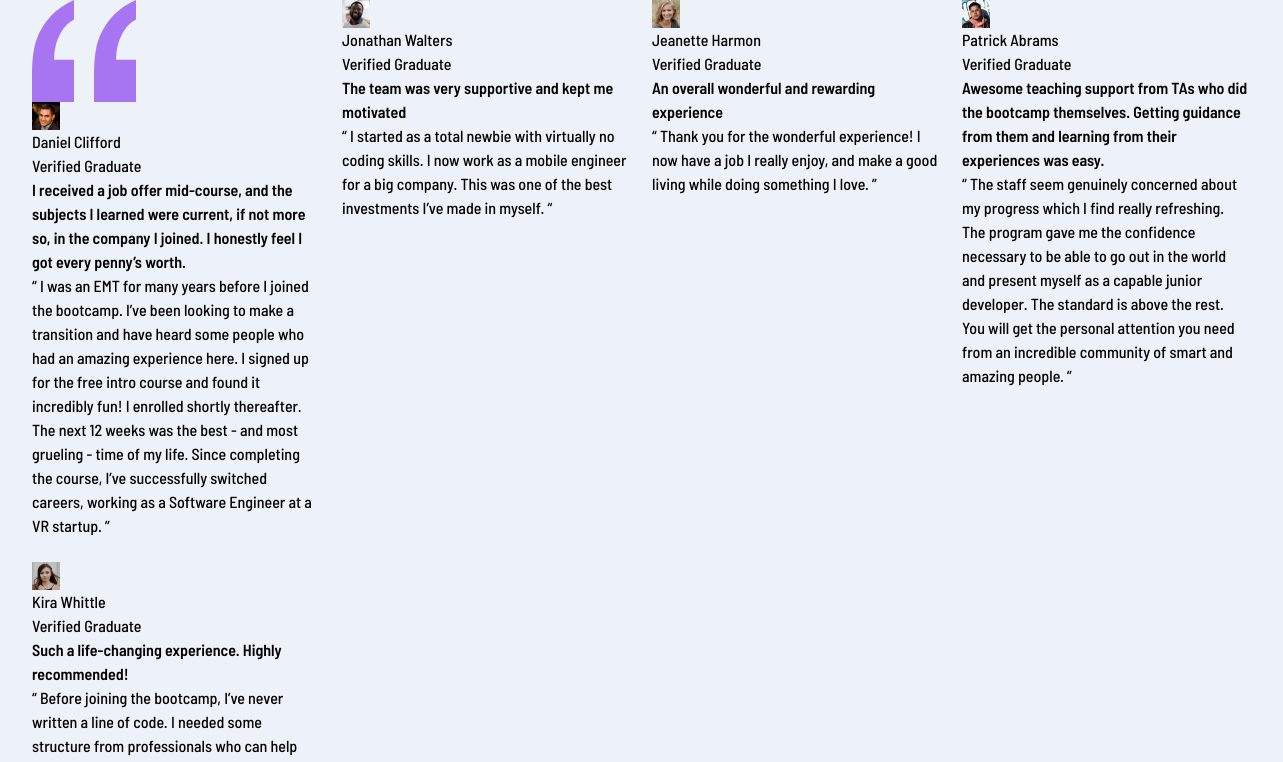
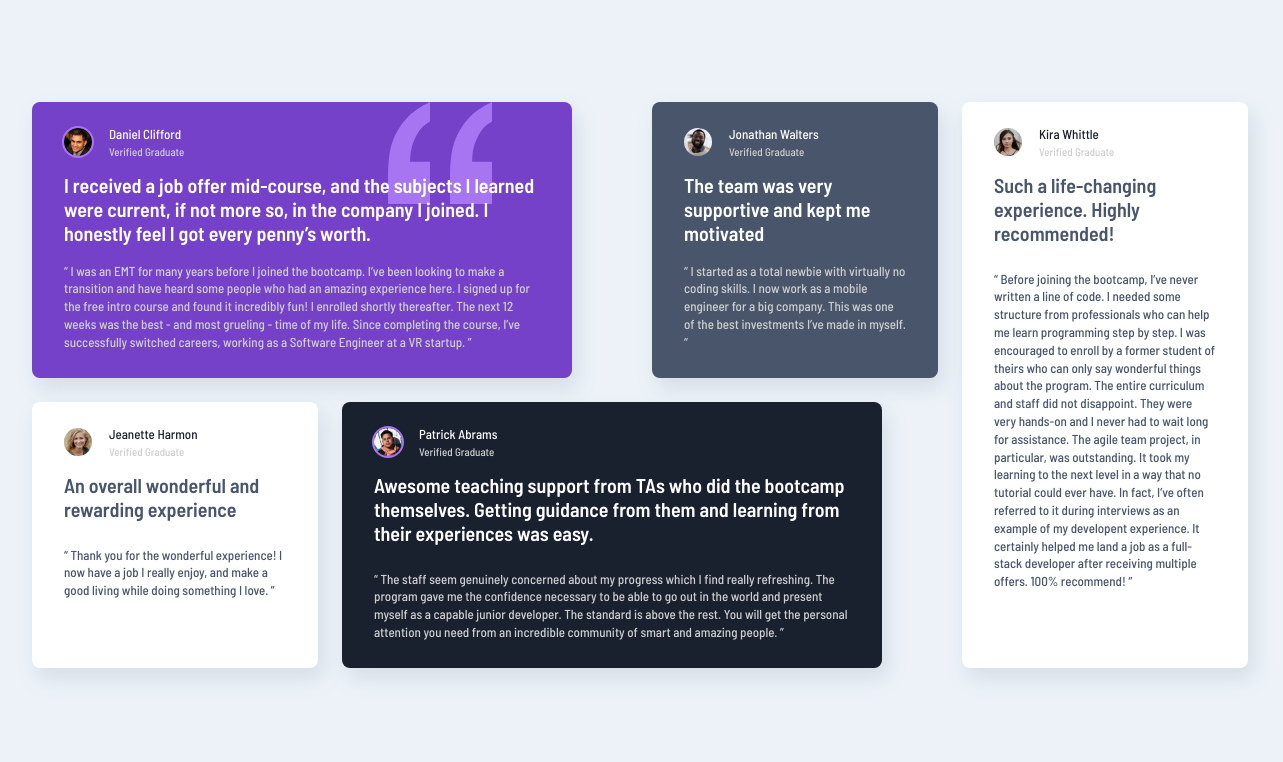
Before and after one commit to NikitaVologdin/testimonials-grid-section, a website: page index.html in a window 1536 px wide. Shown: the top 762 px of the page, without its empty margins (128-1411 px from the left). Drawn offline with Linux system fonts and the light colour scheme; files whose address does not match are found by name.

Commit message:
added css

```diff
--- a/css/style.css
+++ b/css/style.css
@@ -91,121 +91,121 @@ section {
   grid-template-areas: "one" "two" "three" "four" "five";
   gap: 1.5rem;
 }
-section article {
+section .article {
   max-width: 20.4375rem;
   padding: 1.625rem 2rem;
   border-radius: 0.5rem;
   filter: drop-shadow(rgba(72, 85, 106, 0.1294117647) 5px 10px 10px);
 }
-section article .author {
+section .article .author {
   font-weight: 500;
   display: flex;
   gap: 1.0625rem;
 }
-section article .author img {
+section .article .author img {
   border-radius: 50%;
 }
-section article .author div {
+section .article .author div {
   display: flex;
   flex-direction: column;
   gap: 0.25rem;
 }
-section article .author .author__name {
+section .article .author .author__name {
   color: hsl(0, 0%, 100%);
   line-height: 0.8125rem;
   font-size: 0.8125rem;
 }
-section article .author .author__status {
+section .article .author .author__status {
   color: hsl(0, 0%, 81%);
   line-height: 0.6875rem;
   font-size: 0.6875rem;
 }
-section article .article__message {
+section .article .article__message {
   margin-top: 1.125rem;
 }
-section article .article__message strong {
+section .article .article__message strong {
   font-weight: 600;
   font-size: 1.25rem;
 }
-section article .article__body {
+section .article .article__body {
   margin-top: 1rem;
 }
-section article .article__body blockquote {
+section .article .article__body blockquote {
   line-height: 1.1125rem;
   font-weight: 500;
   font-size: 0.8125rem;
 }
-section article:nth-child(1) {
+section .article:nth-child(1) {
   position: relative;
   background-color: hsl(263, 55%, 52%);
   grid-area: one;
   z-index: 0;
 }
-section article:nth-child(1) .avatar {
+section .article:nth-child(1) .avatar {
   outline: solid #A775F1 0.125rem;
 }
-section article:nth-child(1) strong {
+section .article:nth-child(1) strong {
   color: hsl(0, 0%, 100%);
 }
-section article:nth-child(1) .article__body {
+section .article:nth-child(1) .article__body {
   margin-top: 2.5rem;
 }
-section article:nth-child(1) blockquote {
+section .article:nth-child(1) blockquote {
   color: hsl(0, 0%, 81%);
 }
-section article:nth-child(1) .quatation_svg {
+section .article:nth-child(1) .quatation_svg {
   position: absolute;
   z-index: -1;
   top: 0;
   right: 1.5rem;
 }
-section article:nth-child(2) {
+section .article:nth-child(2) {
   background-color: hsl(217, 19%, 35%);
   grid-area: two;
 }
-section article:nth-child(2) strong {
+section .article:nth-child(2) strong {
   color: hsl(0, 0%, 100%);
 }
-section article:nth-child(2) blockquote {
+section .article:nth-child(2) blockquote {
   color: hsl(0, 0%, 81%);
 }
-section article:nth-child(3) {
+section .article:nth-child(3) {
   background-color: white;
   grid-area: three;
 }
-section article:nth-child(3) .author__name {
+section .article:nth-child(3) .author__name {
   color: hsl(219, 29%, 14%);
 }
-section article:nth-child(3) strong {
+section .article:nth-child(3) strong {
   color: hsl(217, 19%, 35%);
 }
-section article:nth-child(3) blockquote {
+section .article:nth-child(3) blockquote {
   color: hsl(217, 19%, 35%);
 }
-section article:nth-child(4) {
+section .article:nth-child(4) {
   background-color: hsl(219, 29%, 14%);
   grid-area: four;
 }
-section article:nth-child(4) .avatar {
+section .article:nth-child(4) .avatar {
   outline: solid #A775F1 0.125rem;
 }
-section article:nth-child(4) strong {
+section .article:nth-child(4) strong {
   color: hsl(0, 0%, 100%);
 }
-section article:nth-child(4) blockquote {
+section .article:nth-child(4) blockquote {
   color: hsl(0, 0%, 81%);
 }
-section article:nth-child(5) {
+section .article:nth-child(5) {
   background-color: hsl(0, 0%, 100%);
   grid-area: five;
 }
-section article:nth-child(5) .author__name {
+section .article:nth-child(5) .author__name {
   color: hsl(219, 29%, 14%);
 }
-section article:nth-child(5) strong {
+section .article:nth-child(5) strong {
   color: hsl(217, 19%, 35%);
 }
-section article:nth-child(5) blockquote {
+section .article:nth-child(5) blockquote {
   color: hsl(217, 19%, 35%);
 }
 
@@ -226,28 +226,28 @@ section article:nth-child(5) blockquote {
     grid-tamplate-rows: 1fr 1fr;
     grid-template-areas: "one one two five" "three four four five";
   }
-  section article {
+  section .article {
     max-width: 540px;
   }
-  section article strong {
+  section .article strong {
     line-height: 5px;
   }
-  section article:nth-child(1) .quatation_svg {
+  section .article:nth-child(1) .quatation_svg {
     right: 5rem;
   }
-  section article:nth-child(1) .article__message, section article:nth-last-child(2) .article__message {
+  section .article:nth-child(1) .article__message, section .article:nth-last-child(2) .article__message {
     margin-top: 1.125rem;
   }
-  section article:nth-child(1) .article__body, section article:nth-last-child(2) .article__body {
+  section .article:nth-child(1) .article__body, section .article:nth-last-child(2) .article__body {
     margin-top: 1rem;
   }
-  section article:nth-child(3) .article__message, section article:nth-child(4) .article__message, section article:nth-child(5) .article__message {
+  section .article:nth-child(3) .article__message, section .article:nth-child(4) .article__message, section .article:nth-child(5) .article__message {
     margin-top: 1.125rem;
   }
-  section article:nth-child(3) .article__body, section article:nth-child(4) .article__body, section article:nth-child(5) .article__body {
+  section .article:nth-child(3) .article__body, section .article:nth-child(4) .article__body, section .article:nth-child(5) .article__body {
     margin-top: 1.5rem;
   }
-  section article .author .author__status {
+  section .article .author .author__status {
     margin-top: 1px;
   }
 }
```
